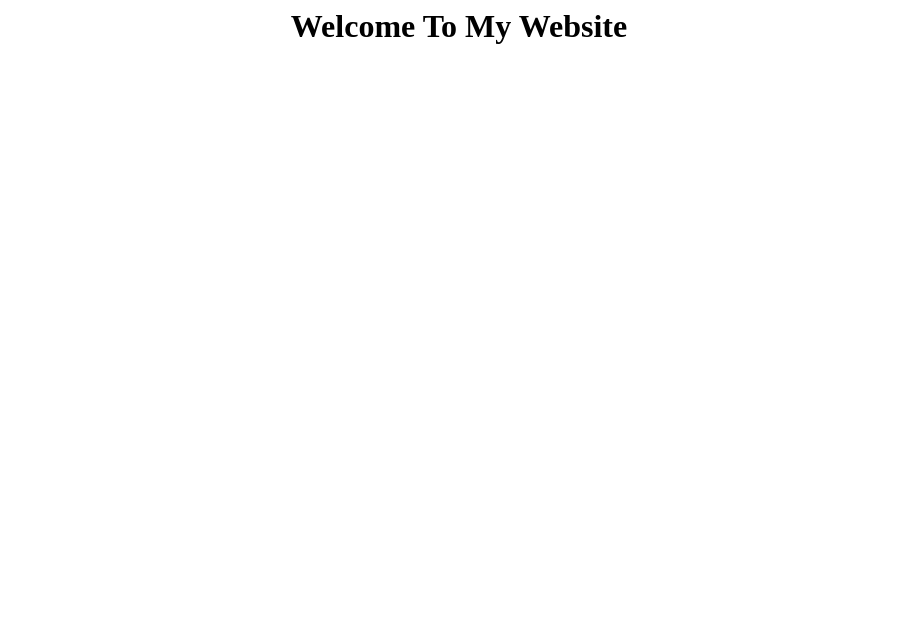
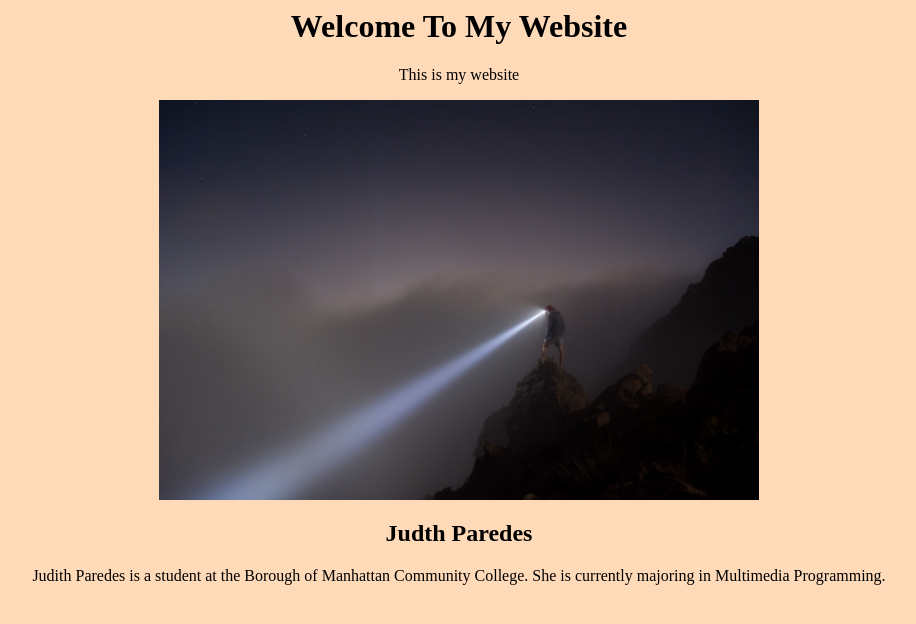
Before and after one commit to JUDITH8181/MMP310, a plain HTML site: page index.html in a window 1280 px wide. Shown: the whole page, without its empty margins (181-1097 px from the left). Drawn offline with Linux system fonts and the light colour scheme.

Commit message:
update site

```diff
--- a/css/style.css
+++ b/css/style.css
@@ -0,0 +1,4 @@
+body{
+    text-align: center;
+    background: peachpuff;
+}
--- a/index.html
+++ b/index.html
@@ -4,11 +4,11 @@
         <link rel="stylesheet" type="text/css" href="css/style.css">
         <meta charset="utf-8">
     </head>
-    <style>
-        body{text-align: center}
-    </style>
 <body>
     <h1>Welcome To My Website </h1>
-    <p></p>
+    <p>This is my website</p>
+    <img src="flash.jpg" height="400px" width="600">
+    <h2>Judth Paredes</h2>
+    <p>Judith Paredes is a student at the Borough of Manhattan Community College. She is currently majoring in Multimedia Programming.</p>
 </body>
 </html>
```
